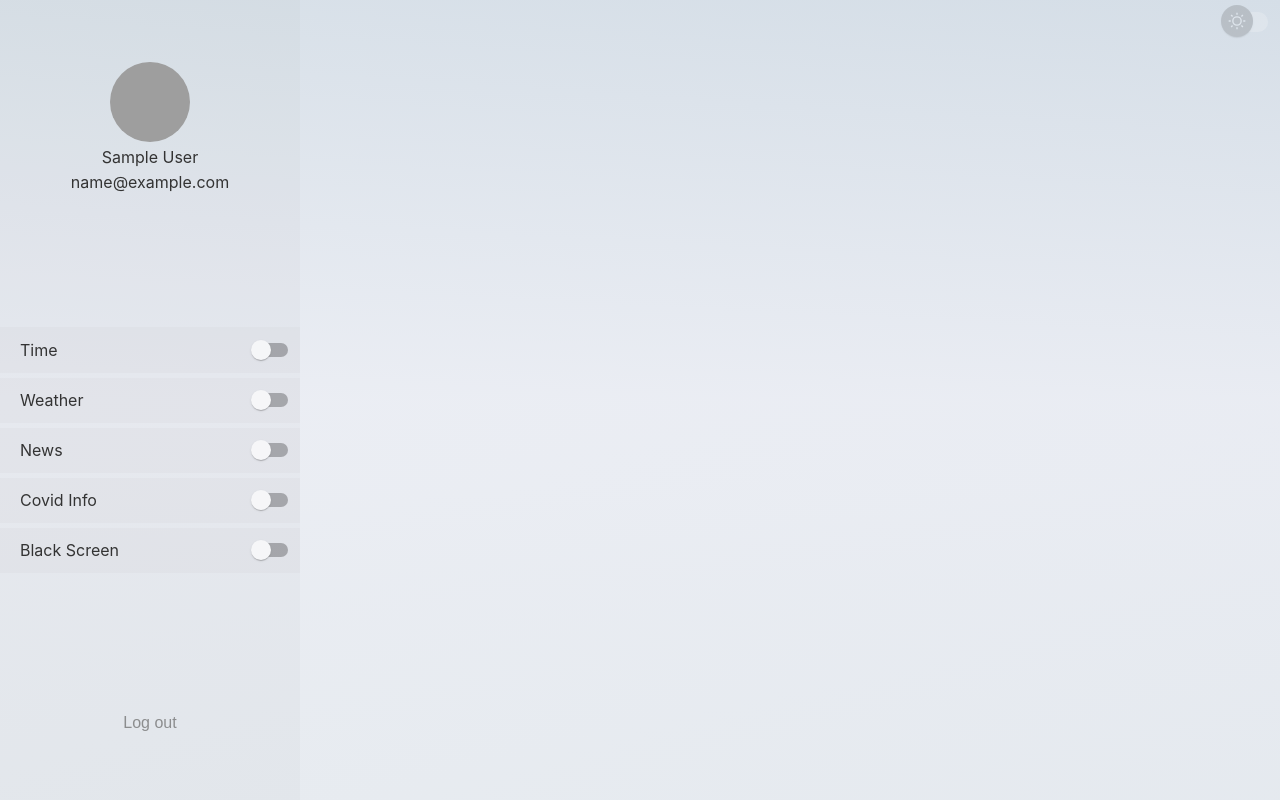
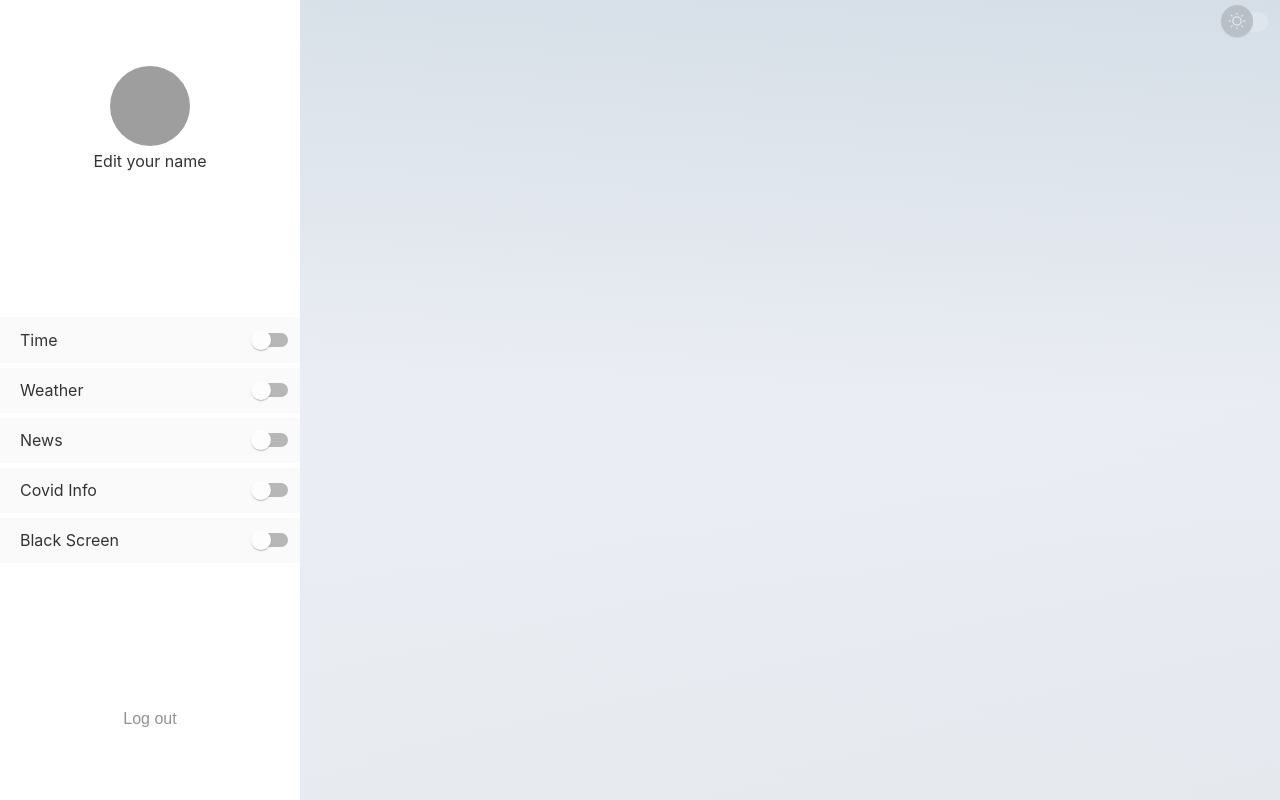
Before and after one commit to seriko87/Widgets, a React (Create React App) app: page / in a window 1280 px wide. Built offline with nearby package versions, Linux system fonts and the light colour scheme; no server answers; sample sign-in values are in the browser's storage; grey boxes are pictures that could not be loaded.

Commit message:
removed user local storage, replaced with firebase auth

```diff
--- a/src/App.jsx
+++ b/src/App.jsx
@@ -8,23 +8,32 @@ import Login from './pages/login/Login';
 import { useAuthState } from './firebase';
 
 function App() {
-  const userr = useAuthState();
-  const user = JSON.parse(localStorage.getItem('user')) || userr;
+  const { currentUser, loadingUser } = useAuthState();
+  // const user = JSON.parse(localStorage.getItem('user')) || null;
+  console.log(currentUser, loadingUser);
 
   return (
     <div className="App">
       <DarkModeToggle />
+
+      {!loadingUser && (
         <Routes>
-        <Route path="/" element={user ? <Home /> : <Navigate to="/login" />} />
+          <Route
+            path="/"
+            element={currentUser ? <Home /> : <Navigate to="/login" />}
+          />
+
           <Route
             path="/signup"
-          element={!user ? <SignUp /> : <Navigate to="/" />}
+            element={!currentUser ? <SignUp /> : <Navigate to="/" />}
           />
+
           <Route
             path="/login"
-          element={!user ? <Login /> : <Navigate to="/" />}
+            element={!currentUser ? <Login /> : <Navigate to="/" />}
           />
         </Routes>
+      )}
     </div>
   );
 }
--- a/src/components/profile/profile.css
+++ b/src/components/profile/profile.css
@@ -3,13 +3,14 @@
   top: 0;
   left: 0;
   height: 100vh;
-  background-color: var(--bg-overlay-1);
+  background-color: var(--bg-overlay);
   width: 300px;
   display: flex;
   flex-direction: column;
   align-items: center;
   gap: 10px;
   justify-content: space-around;
+  z-index: 999;
 }
 
 .profilePic {
--- a/src/context/GlobalContext.js
+++ b/src/context/GlobalContext.js
@@ -9,7 +9,6 @@ import GlobalReducer from './GlobalReducer';
 // initial state
 
 const initialState = {
-  user: JSON.parse(localStorage.getItem('user')) || null,
   location: null,
   list: [
     {
--- a/src/firebase.js
+++ b/src/firebase.js
@@ -55,18 +55,18 @@ export function login(email, password) {
   return signInWithEmailAndPassword(auth, email, password);
 }
 export function logout() {
-  localStorage.setItem('user', null);
   return signOut(auth);
 }
 
 export function useAuthState() {
   const [currentUser, setCurrentUser] = useState();
+  const [loadingUser, setLoadingUser] = useState(true);
   useEffect(() => {
     const unsub = onAuthStateChanged(auth, (user) => {
       setCurrentUser(user);
-      localStorage.setItem('user', JSON.stringify(user));
+      setLoadingUser(false);
     });
     return unsub;
   }, []);
-  return currentUser;
+  return { currentUser, loadingUser };
 }
--- a/src/pages/home/Home.jsx
+++ b/src/pages/home/Home.jsx
@@ -5,7 +5,8 @@ import { useAuthState } from '../../firebase';
 import { GlobalContext } from '../../context/GlobalContext';
 
 function Home() {
-  const { user, list } = useContext(GlobalContext);
+  const { list } = useContext(GlobalContext);
+  const user = useAuthState();
 
   return (
     <div className="container">
--- a/src/pages/register/SignUp.jsx
+++ b/src/pages/register/SignUp.jsx
@@ -134,13 +134,14 @@ const SignUp = () => {
           {hasFocus ? (
             <div className="passInfo">
               <div className="triangle"></div>
-              {passText.map((item) => {
+              {passText.map((item, index) => {
                 return (
                   <>
                     <PasswordContainer
                       pass={password}
                       item={item}
                       setPassCorrect={setPassCorrect}
+                      key={index}
                     />{' '}
                   </>
                 );
```
Lines whose indentation alone changed are shown as unchanged.
